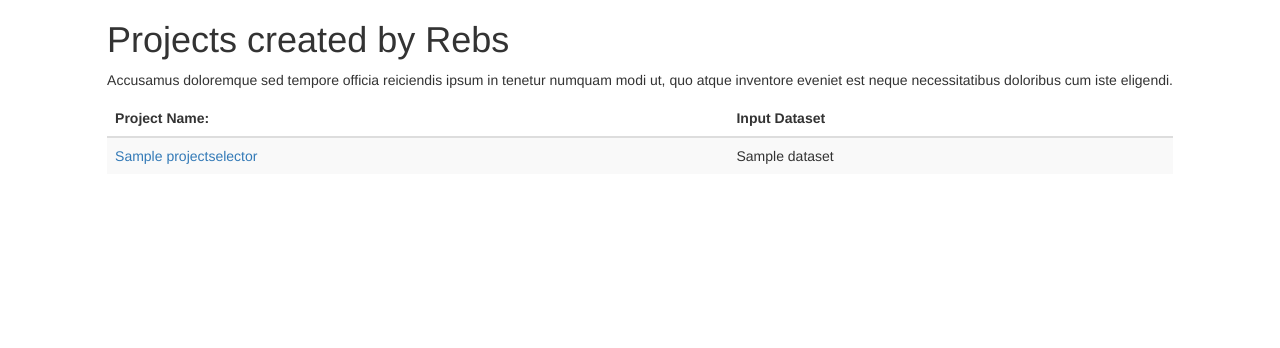
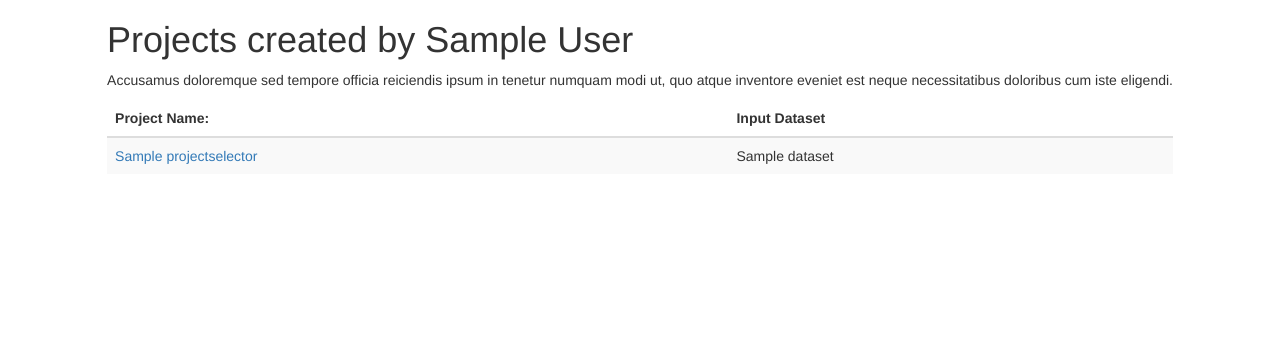
Before and after one commit to unl-pal/argv-www, a Django app: page /project/list/ in a window 1280 px wide. Shown: the part 72-420 px from the top of the page. Run offline with Django 3.2, Linux system fonts and the light colour scheme; a user stored in the database is signed in; tables that the repository leaves empty hold one stand-in row (values such as "Sample post"); grey boxes marked "Sample" are stand-in pictures; some libraries are stand-ins or nearby versions.

Commit message:
Update template to include first and last name

```diff
--- a/website/templates/website/projects.html
+++ b/website/templates/website/projects.html
@@ -3,7 +3,7 @@
 {% block projectsactive %}active{% endblock %}
 {% block body %}
     <div class="container-fluid">
-        <h1>Projects created by Rebs</h1>
+        <h1>Projects created by {{ request.user.first_name }} {{ request.user.last_name }}</h1>
         <p>
             Accusamus doloremque sed tempore officia reiciendis ipsum in tenetur numquam modi ut, quo atque inventore eveniet est neque necessitatibus doloribus cum iste eligendi.
         </p>
```
